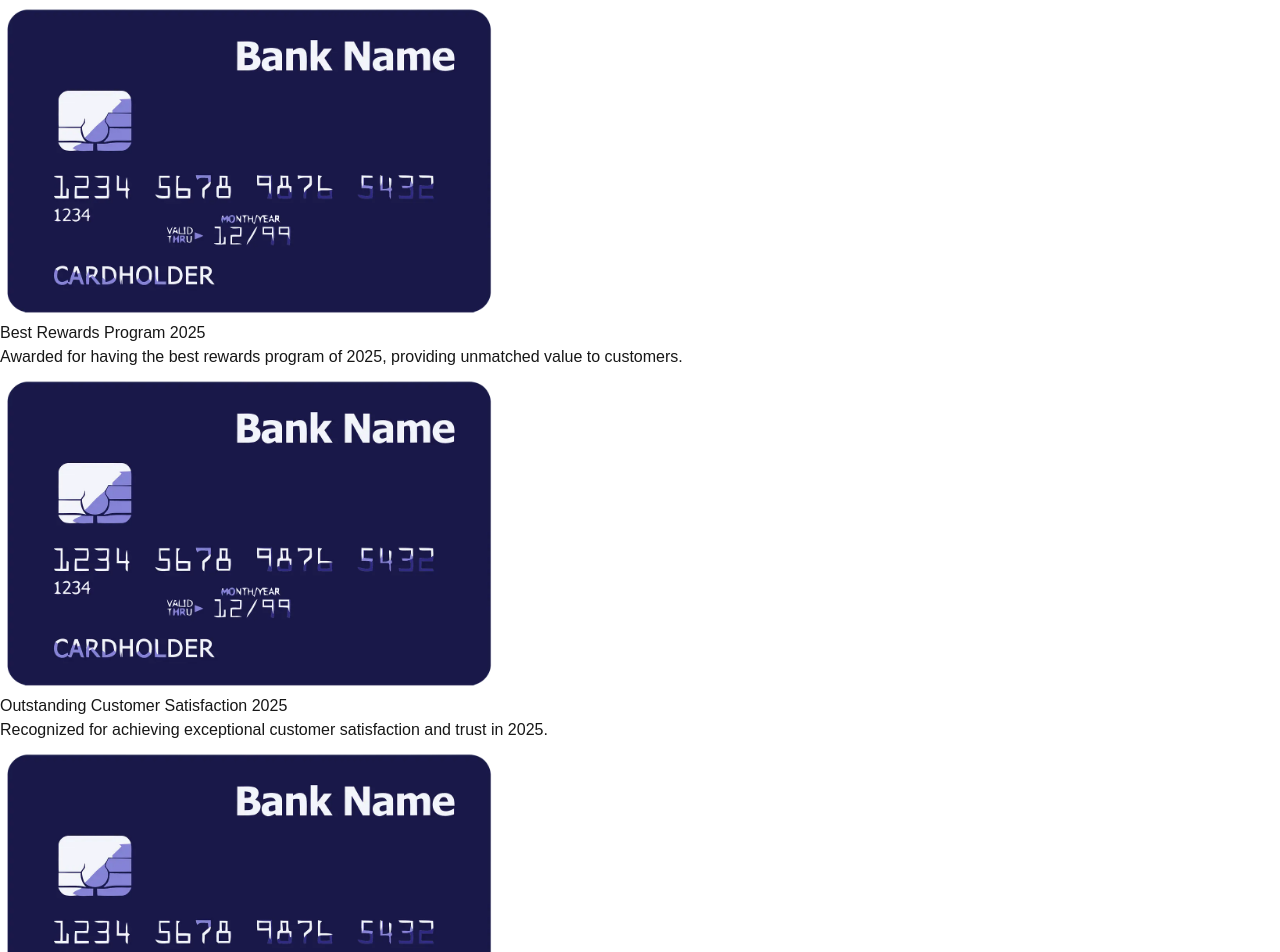
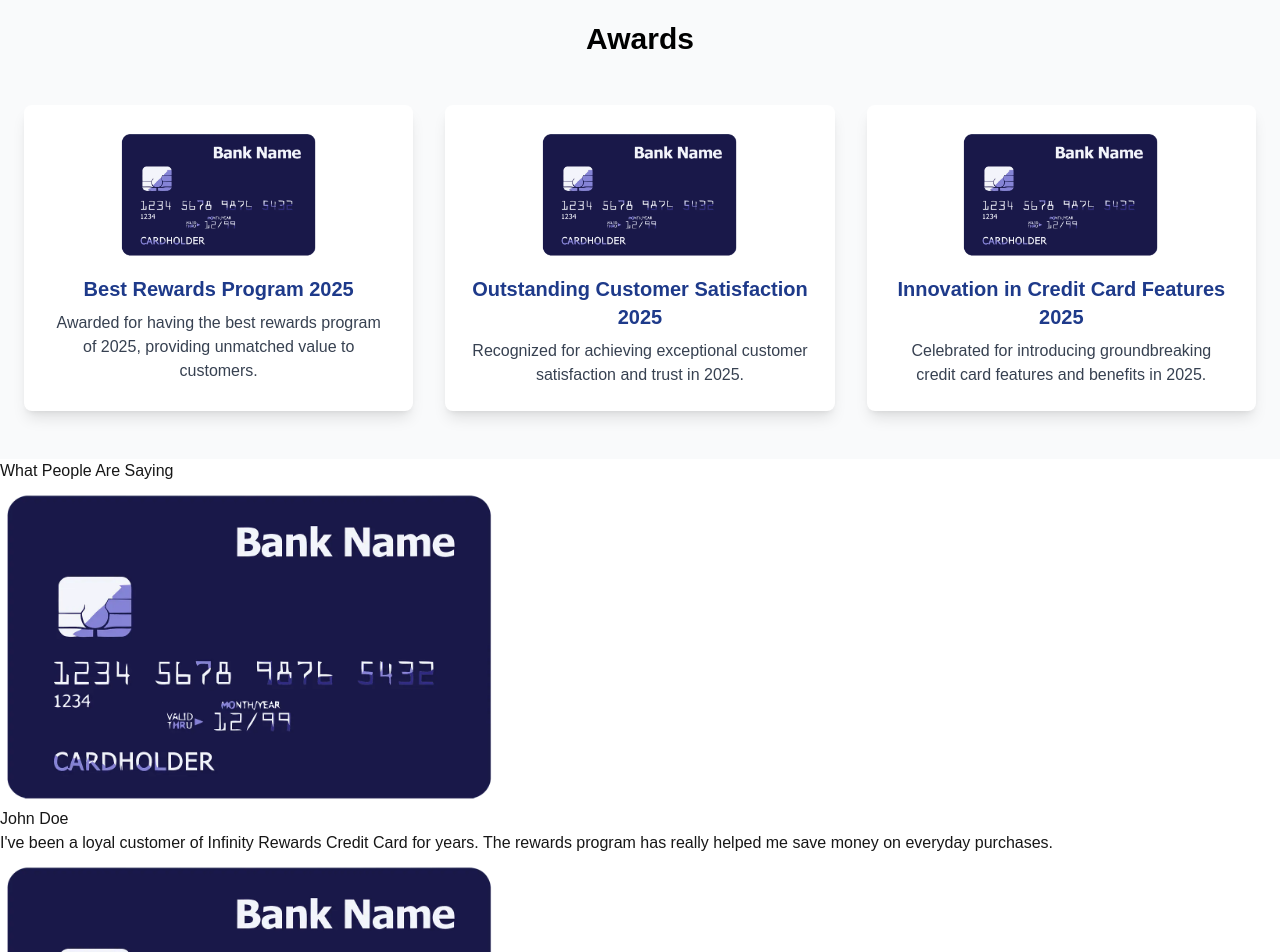
Before and after one commit to RoryDowse/financial-landing-page, a Next.js app: page / in a window 1280 px wide. Shown: the part 3140-4092 px from the top of the page. Built offline with nearby package versions, Linux system fonts and the light colour scheme.

Commit message:
map Testimonials

```diff
--- a/src/app/components/Awards.tsx
+++ b/src/app/components/Awards.tsx
@@ -1,41 +1,31 @@
 import Image from "next/image";
-
 import { InfinityRewardsCard } from "@/app/models/CreditCard";
 
 export default function Awards() {
     return (
-        <section>
-            <h2>Awards</h2>
+        <section className="py-12 px-6 bg-gray-50">
+            <h2 className="text-3xl font-bold text-center mb-12 text-black">Awards</h2>
 
-            {/* Award 1 */}
-            <Image
-                src={`${InfinityRewardsCard.awards?.[0].image}`}
-                alt={`${InfinityRewardsCard.awards?.[0].name} Image`}
-                width={500}
-                height={500}
-            />
-            <p>{InfinityRewardsCard.awards?.[0].name}</p>
-            <p>{InfinityRewardsCard.awards?.[0].description}</p>
-
-            {/* Award 2 */}
-            <Image
-                src={`${InfinityRewardsCard.awards?.[1].image}`}
-                alt={`${InfinityRewardsCard.awards?.[1].name}}`}
-                width={500}
-                height={500}
-            />
-            <p>{InfinityRewardsCard.awards?.[1].name}</p>
-            <p>{InfinityRewardsCard.awards?.[1].description}</p>
-
-            {/* Award 3 */}
-            <Image
-                src={`${InfinityRewardsCard.awards?.[2].image}`}
-                alt={`${InfinityRewardsCard.awards?.[2].name} Image`}
-                width={500}
-                height={500}
-            />
-            <p>{InfinityRewardsCard.awards?.[2].name}</p>
-            <p>{InfinityRewardsCard.awards?.[2].description}</p>
+            <div className="grid grid-cols-1 sm:grid-cols-2 lg:grid-cols-3 gap-8 max-w-7xl mx-auto">
+                {InfinityRewardsCard.awards?.map((award, index) => (
+                    <div
+                        key={index}
+                        className="p-6 bg-white rounded-lg shadow-lg hover:shadow-xl transition-shadow duration-300"
+                    >
+                        <div className="flex justify-center">
+                            <Image
+                                src={award.image}
+                                alt={award.name}
+                                width={200}
+                                height={200}
+                                className="rounded-lg"
+                            />
+                        </div>
+                        <p className="text-xl font-bold text-blue-900 mt-4 text-center">{award.name}</p>
+                        <p className="mt-2 text-gray-700 text-center">{award.description}</p>
+                    </div>
+                ))}
+            </div>
         </section>
-    )
+    );
 }
--- a/src/app/components/Testimonials.tsx
+++ b/src/app/components/Testimonials.tsx
@@ -7,35 +7,18 @@ export default function Testimonials() {
         <section>
             <h2>What People Are Saying</h2>
 
-            {/* Testimonial 1 */}
-            <Image
-                src={`${InfinityRewardsCard.testimonials?.[0].image}`}
-                alt={`${InfinityRewardsCard.testimonials?.[0].name} Image`}
-                width={500}
-                height={500}
-            />
-            <p>{InfinityRewardsCard.testimonials?.[0].name}</p>
-            <p>{InfinityRewardsCard.testimonials?.[0].review}</p>
-
-            {/* Testimonial 2 */}
-            <Image
-                src={`${InfinityRewardsCard.testimonials?.[1].image}`}
-                alt={`${InfinityRewardsCard.testimonials?.[1].name} Image`}
-                width={500}
-                height={500}
-            />
-            <p>{InfinityRewardsCard.testimonials?.[1].name}</p>
-            <p>{InfinityRewardsCard.testimonials?.[1].review}</p>
-
-            {/* Testimonial 3 */}
-            <Image
-                src={`${InfinityRewardsCard.testimonials?.[2].image}`}
-                alt={`${InfinityRewardsCard.testimonials?.[2].name} Image`}
-                width={500}
-                height={500}
-            />
-            <p>{InfinityRewardsCard.testimonials?.[2].name}</p>
-            <p>{InfinityRewardsCard.testimonials?.[2].review}</p>
+            {InfinityRewardsCard.testimonials?.map((testimonial, index) => (
+                <div key={index}>
+                    <Image
+                        src={testimonial.image}
+                        alt={testimonial.name}
+                        width={500}
+                        height={500}
+                    />
+                    <p>{testimonial.name}</p>
+                    <p>{testimonial.review}</p>
+                </div>
+            ))}
         </section>
     );
 }
```
